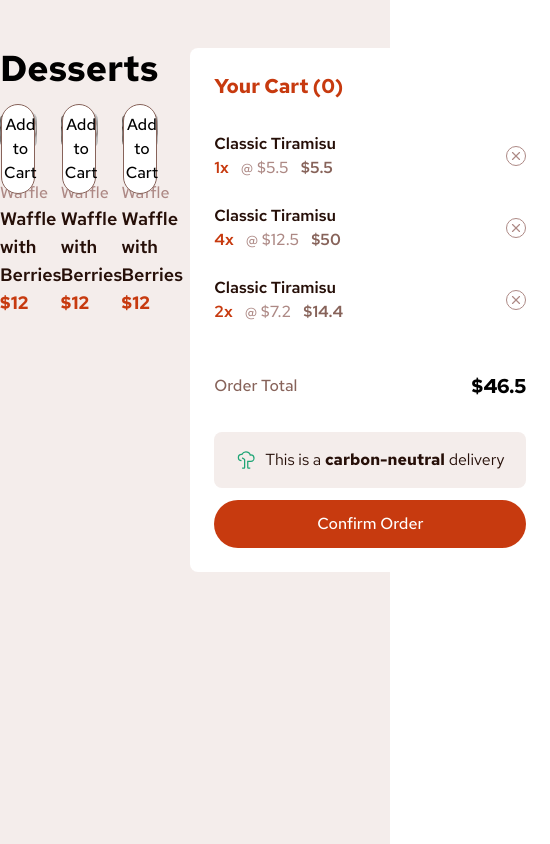
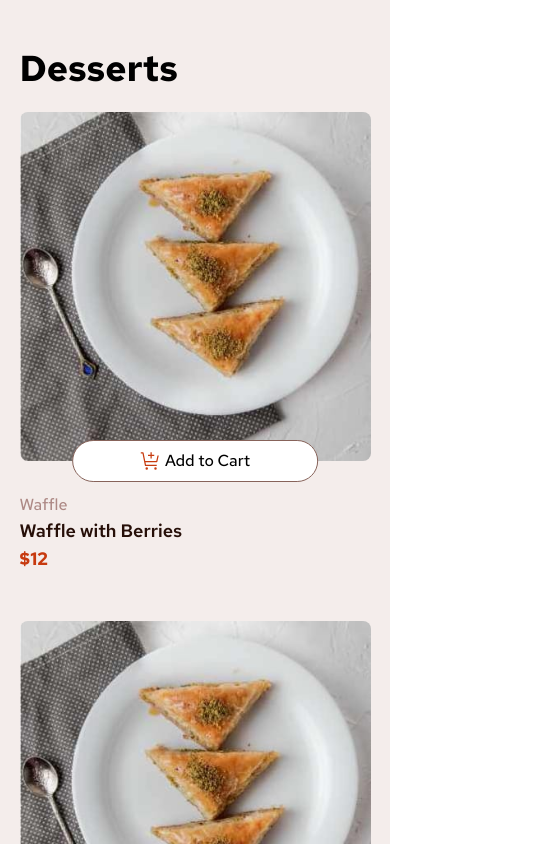
Before and after one commit to NitiemaAllassane/dessert-app, a React (Vite) app: page / in a window 390 px wide. Shown: the top 844 px of the page, 550 px wide, since content can reach past the window. Built offline with nearby package versions, Linux system fonts and the light colour scheme; a web font is replaced by a local one.

Commit message:
Responsive mode done

```diff
--- a/src/App.tsx
+++ b/src/App.tsx
@@ -5,10 +5,10 @@ import Cart from "./components/Cart";
 function App() {
     return (
         <main className="bg-(--rose-100) min-h-dvh py-12">
-            <div className="container flex gap-8">
+            <div className="container flex flex-col lg:flex-row gap-8">
                 <div className="list">
                     <h1 className="text-4xl font-bold mb-6">Desserts</h1>
-                    <div className="grid grid-cols-3 gap-6">
+                    <div className="grid sm:grid-cols-2 xl:grid-cols-3 gap-12 sm:gap-6">
                         <DessertCard
                             image={{
                                 mobile: "/assets/images/image-baklava-mobile.jpg",
--- a/src/components/Cart.tsx
+++ b/src/components/Cart.tsx
@@ -75,7 +75,7 @@ function ConfirmButton() {
 
 function Cart() {
     return (
-        <aside className='bg-white w-90 p-6 rounded-lg'>
+        <aside className='bg-white lg:w-90 p-6 rounded-lg'>
             <div>
                 <h2 className='text-xl text-(--red) font-bold mb-8'>
                     Your Cart (0)
@@ -114,7 +114,7 @@ function Cart() {
                         <figure>
                             <img src={carbobIcon} alt="Icon Carbon neutral" />
                         </figure>
-                        <p className='text-(--rose-900)'>
+                        <p className='text-(--rose-900) text-sm md:text-[16px]'>
                             This is a <strong>carbon-neutral</strong> delivery
                         </p>
                     </article>
--- a/src/index.css
+++ b/src/index.css
@@ -3,6 +3,10 @@
 .container {
     max-width: 1080px;
     margin: 0 auto;
+
+    @media screen and (max-width: 1085px) {
+        max-width: 90%;
+    }
 }
 
 body {
```
